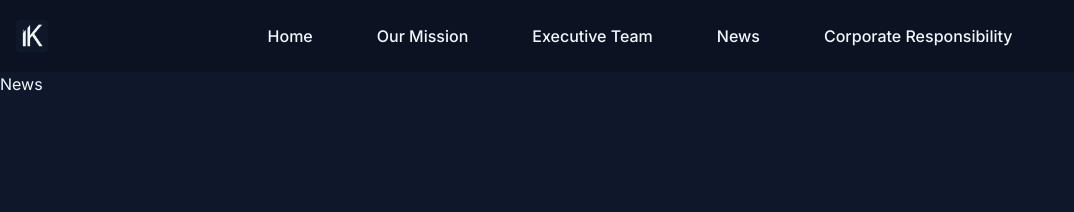
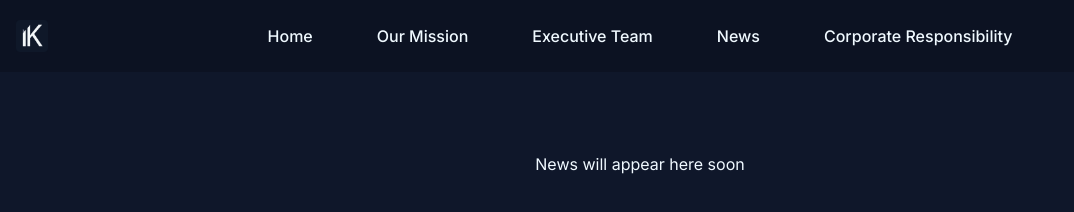
Before and after one commit to itzjacki/kiellandholdings, an Astro site: page /news in a window 1280 px wide. Shown: the whole page, without its empty margins (0-1074 px from the left). Built offline with nearby package versions, Linux system fonts and the light colour scheme; Astro itself is replaced by a stand-in of ours.

Commit message:
add temporary news page

```diff
--- a/src/pages/news.astro
+++ b/src/pages/news.astro
@@ -3,5 +3,5 @@ import BaseLayout from "../layouts/BaseLayout.astro";
 ---
 
 <BaseLayout>
-  <h1>News</h1>
+  <h1 class="mt-20 text-center">News will appear here soon</h1>
 </BaseLayout>
```
